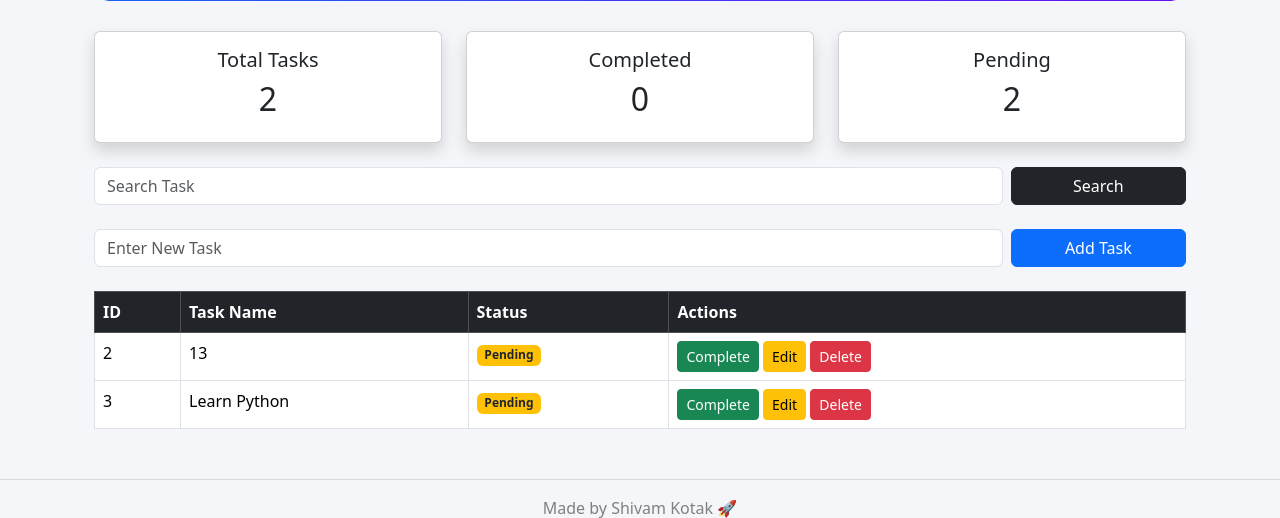
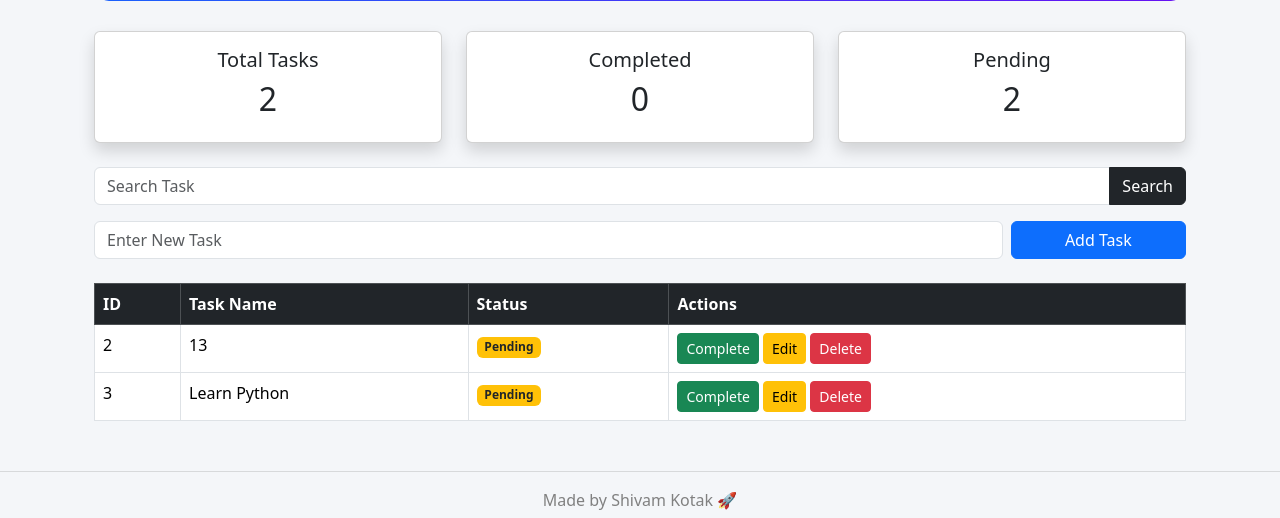
Before and after one commit to shivam1108-06/web-todo-list, a Flask app: page / in a window 1280 px wide. Shown: the part 351-869 px from the top of the page. Run offline with Flask 3, Linux system fonts and the light colour scheme; data comes from the database, SQL or seed files in the repository; both versions use the stored data as it was after the commit.

Commit message:
Added search feature

```diff
--- a/templates/index.html
+++ b/templates/index.html
@@ -52,21 +52,24 @@
 
 </div>
 
-<form method="GET" action="/" class="row g-2 mb-4">
+<form action="/" method="GET" class="mb-3">
 
-    <div class="col-md-10">
+    <div class="input-group">
+
         <input
             type="text"
             name="search"
             class="form-control"
             placeholder="Search Task">
-    </div>
 
-    <div class="col-md-2">
         <button
-            class="btn btn-dark w-100">
+            class="btn btn-dark"
+            type="submit">
+
             Search
+
         </button>
+
     </div>
 
 </form>
```
Also changed, not shown: instance/todo.db.
